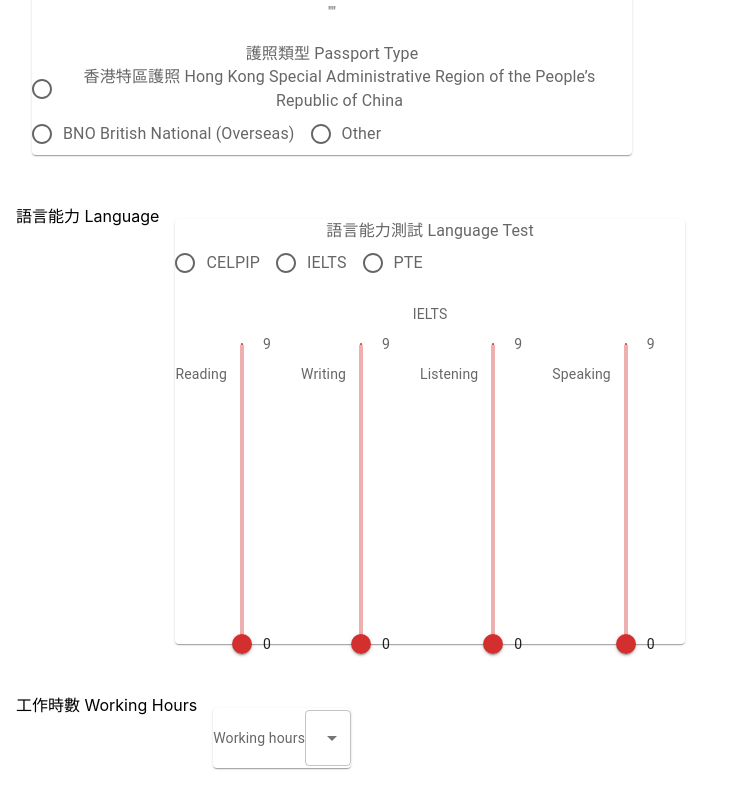
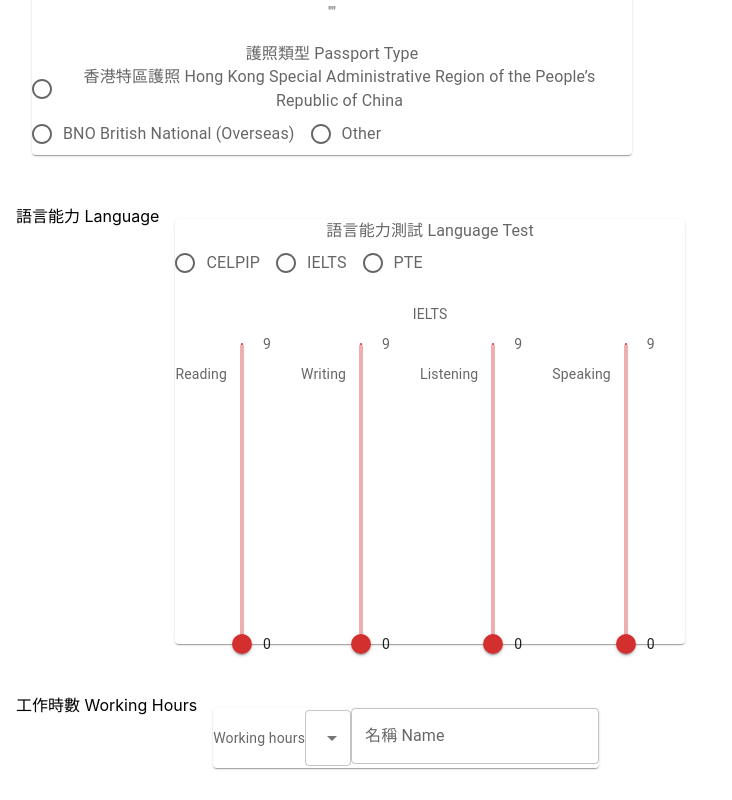
Before and after one commit to VardyNg/Canada-HK-Stream-B-Calculator, a React (Create React App) app: page / in a window 1280 px wide. Shown: the part 266-1066 px from the top of the page, without its empty margins (0-732 px from the left). Built offline with nearby package versions, Linux system fonts and the light colour scheme.

Commit message:
Add job name field

```diff
--- a/src/molecules/index.ts
+++ b/src/molecules/index.ts
@@ -3,10 +3,12 @@ import TargetApplicationDate from './stream-b-calculator/target-application-date
 import WPExpriyDate from "./stream-b-calculator/wp-expiry-date";
 import LanguageExamSlider from "./stream-b-calculator/language-exam-slider";
 import JobTypePicker from './stream-b-calculator/job-type-picker';
+import JobNameTextField from './stream-b-calculator/job-name-text-field';
 export {
   TopBar,
   TargetApplicationDate,
   WPExpriyDate,
   LanguageExamSlider,
   JobTypePicker,
+  JobNameTextField,
 }
--- /dev/null
+++ b/src/molecules/stream-b-calculator/job-name-text-field.tsx
@@ -0,0 +1,12 @@
+import TextField from '@mui/material/TextField';
+
+function JobNameTextField() {
+  return (
+    <TextField
+      label="名稱 Name"
+      variant="outlined"
+    />
+  )
+}
+
+export default JobNameTextField;
--- a/src/organisms/stream-b-calculator/new-job-fields.tsx
+++ b/src/organisms/stream-b-calculator/new-job-fields.tsx
@@ -1,8 +1,12 @@
-import { JobTypePicker } from "../../molecules";
+import {
+  JobTypePicker,
+  JobNameTextField
+} from "../../molecules";
 function NewJobFields() {
   return (
     <>
       <JobTypePicker />
+      <JobNameTextField />
     </>
   )
 }
```
